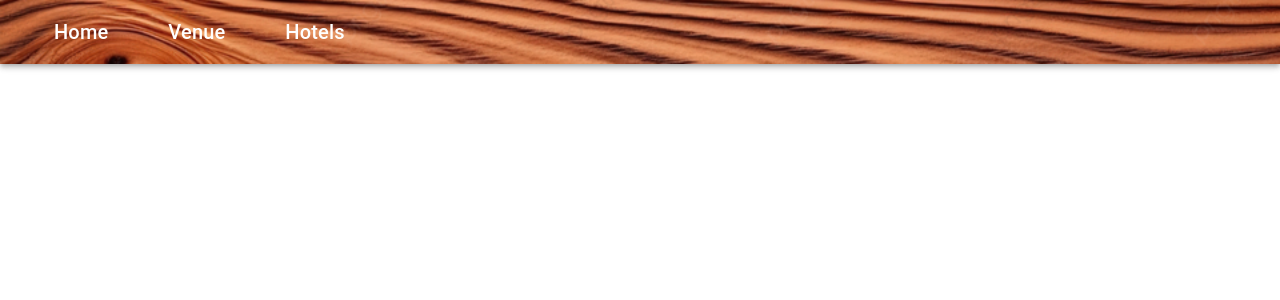
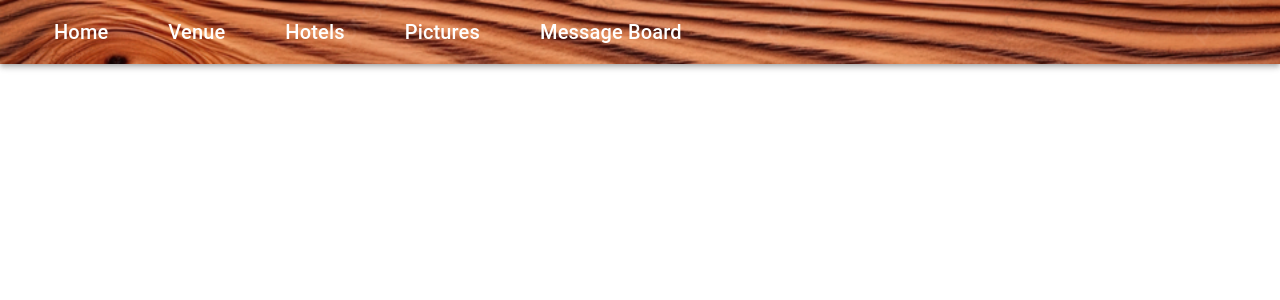
Before and after one commit to wfiene/Bruce-s-60th, a Next.js app in the folder bruces-bday-site/: page / in a window 1280 px wide. Shown: the top 300 px of the page. Built offline with nearby package versions, Linux system fonts and the light colour scheme.

Commit message:
more options

```diff
--- a/bruces-bday-site/src/components/Navbar.js
+++ b/bruces-bday-site/src/components/Navbar.js
@@ -26,6 +26,12 @@ export default function Navbar() {
                     <Typography variant="h6" component="div" style={linkStyle}>
                         Hotels
                     </Typography>
+                    <Typography variant="h6" component="div" style={linkStyle}>
+                        Pictures
+                    </Typography>
+                    <Typography variant="h6" component="div" style={linkStyle}>
+                        Message Board
+                    </Typography>
                 </Toolbar>
             </Container>
         </AppBar>
```
